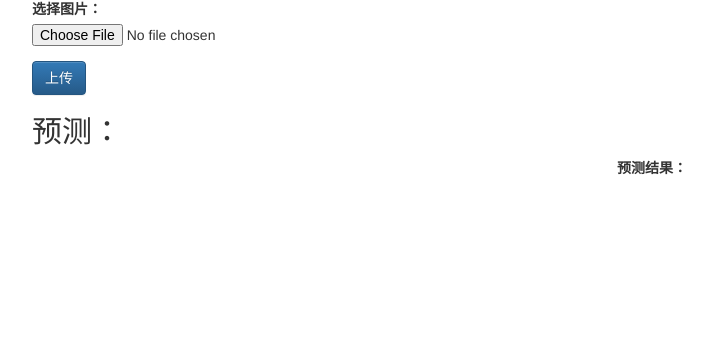
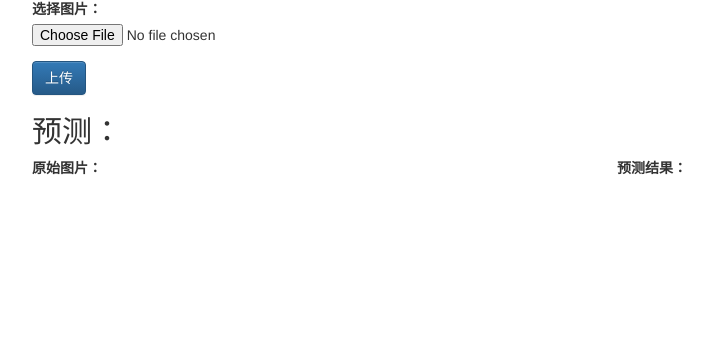
Before and after one commit to qbmzc/busVideoAnalysis, a Django app: page / in a window 1280 px wide. Shown: the part 71-421 px from the top of the page, without its empty margins (38-751 px from the left). Run offline with Django 3.2, Linux system fonts and the light colour scheme; some libraries are stand-ins or nearby versions.

Commit message:
feat:upload file

```diff
--- a/templates/imgupload.html
+++ b/templates/imgupload.html
@@ -28,6 +28,7 @@
         <h2>预测：</h2>
         <div class="row">
             <div class="col-md-6">
+                <label>原始图片：</label>
                 {% if imgs %}
                 <img src="{{ imgs.img.url }}" class="img-thumbnail" alt="原图片" title="原图片">
                 {% endif %}
```
Also changed, not shown: db.sqlite3, media/img/seg_7c331562.png (added), media/img/seg_80de9726.png (added), media/img/test_P7fIZOn.jpg (added), media/img/test_dX1kZLo.jpg (added), 2 other files.
